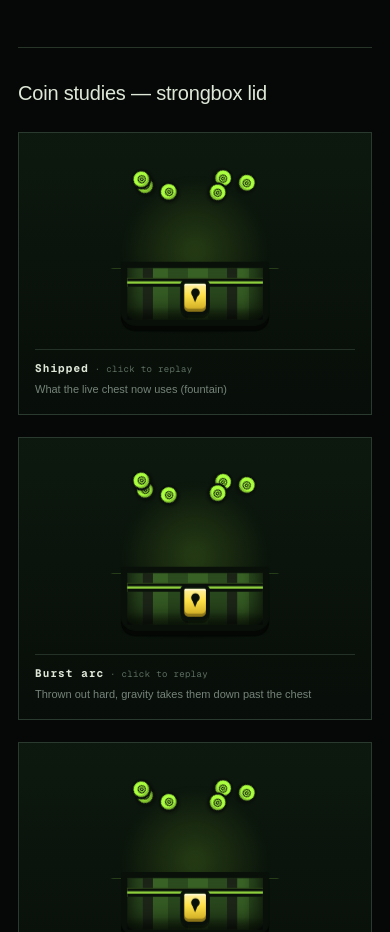
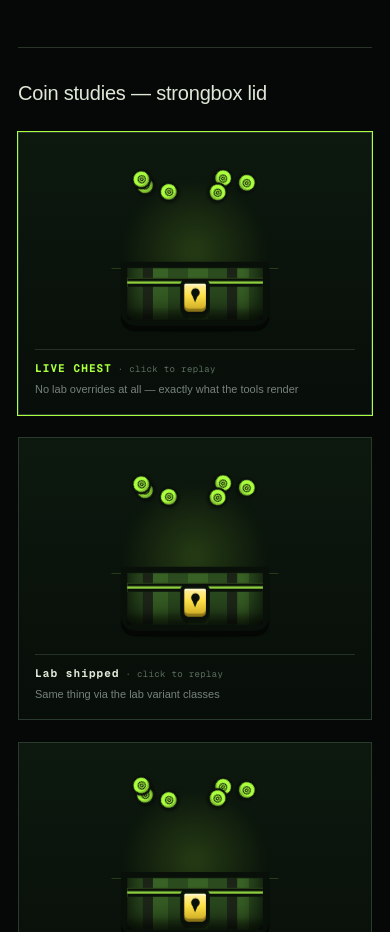
Before and after one commit to poshnet/overfunded, a Next.js app: page /lab in a window 390 px wide. Shown: the part 5940-6872 px from the top of the page. Built offline with nearby package versions, Linux system fonts and the light colour scheme; no server answers.

Commit message:
Sell-led closer hero, on-load claim animation, mobile connect fix, chest lab

```diff
--- a/app/api/v1/route.ts
+++ b/app/api/v1/route.ts
@@ -35,7 +35,7 @@ export function GET(request: Request) {
     fees: {
       withdrawSurplus: '5% — account stays open, tokens untouched',
       closeEmptyAccount: '1.75%',
-      burnAndClose: '4% — an NFT burn also closes its metadata and master edition, so ~10.5M lamports are reclaimed, not ~2M',
+      burnAndClose: '5% — an NFT burn also closes its metadata and master edition, so ~10.5M lamports are reclaimed, not ~2M',
       note: 'Proportional and success-only, so the fee never outruns the amount recovered.',
     },
     signing: 'This API never signs or submits. You sign and send with the wallet owner as fee payer.',
--- a/app/game/solana-reclaim.ts
+++ b/app/game/solana-reclaim.ts
@@ -205,7 +205,7 @@ export type ClosableTokenAccount = {
 };
 
 /** Pro mode charges more because it is doing something irreversible. */
-export const PRO_SERVICE_FEE_PERCENT = 4;
+export const PRO_SERVICE_FEE_PERCENT = 5;
 
 /**
  * Metaplex token metadata. Burning an NFT through BurnNft (opcode 29) closes its
--- a/app/lab/lab.css
+++ b/app/lab/lab.css
@@ -274,3 +274,8 @@
 .lab-cell{cursor:pointer}
 .lab-cell:hover{border-color:#3d5540}
 .lab-cell figcaption b:after{content:' · click to replay';color:#5c6d60;font-size:9px;font-weight:400;letter-spacing:.04em}
+
+/* The shipped chest with no lab overrides whatsoever, so it can be compared
+   like for like against the variant-class version sitting next to it. */
+.lab-live{outline:1px solid #aaff3e}
+.lab-live figcaption b{color:#aaff3e}
--- a/app/lab/page.tsx
+++ b/app/lab/page.tsx
@@ -45,7 +45,8 @@ const LIDS = [
 
 /** Coin studies, all on the chosen body + strongbox lid so the read is honest. */
 const COINS = [
-  { id: 'coin1', name: 'Shipped', note: 'What the live chest now uses (fountain)' },
+  { id: 'live', name: 'LIVE CHEST', note: 'No lab overrides at all — exactly what the tools render' },
+  { id: 'coin1', name: 'Lab shipped', note: 'Same thing via the lab variant classes' },
   { id: 'coin2', name: 'Burst arc', note: 'Thrown out hard, gravity takes them down past the chest' },
   { id: 'coin3', name: 'Fountain', note: 'Up and back down into the open lid' },
   { id: 'coin4', name: 'Spiral', note: 'Rising while circling an invisible axis' },
@@ -160,7 +161,7 @@ export default function ChestLab() {
       <h2 className="lab-section">Coin studies &mdash; strongbox lid</h2>
       <div className={`lab-grid${big ? ' lab-big' : ''}`}>
         {COINS.map(coin => (
-          <figure key={coin.id} className={`lab-cell lab-v5 lab-lid2 lab-${coin.id}`} onClick={() => replay(coin.id)}>
+          <figure key={coin.id} className={coin.id === 'live' ? 'lab-cell lab-live' : `lab-cell lab-v5 lab-lid2 lab-${coin.id}`} onClick={() => replay(coin.id)}>
             <div className="lab-stage">
               <div
                 key={cellKey(coin.id)}
--- a/app/llms.txt/route.ts
+++ b/app/llms.txt/route.ts
@@ -56,7 +56,7 @@ transaction before signing.
 
 - Withdraw surplus (account stays open): 5%
 - Close an empty account: 1.75%
-- Burn a balance and close the account: 4%
+- Burn a balance and close the account: 5%
 
 Burning an NFT closes its metadata and master edition accounts too, not just the
 token account, so roughly 10.5M lamports come back rather than 2M.
```
